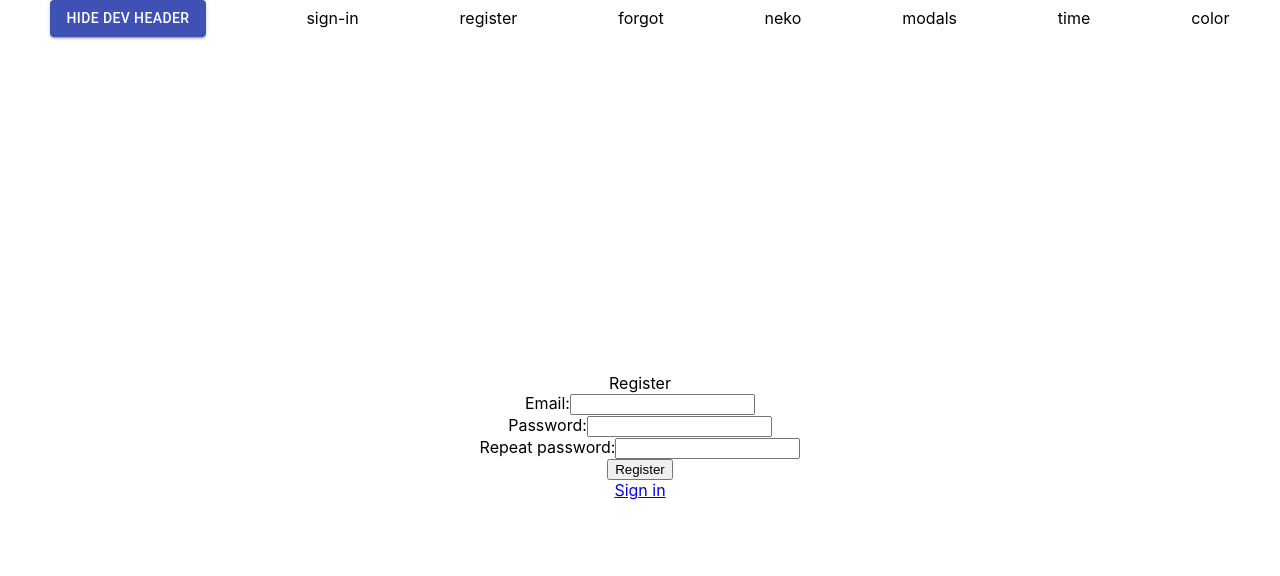
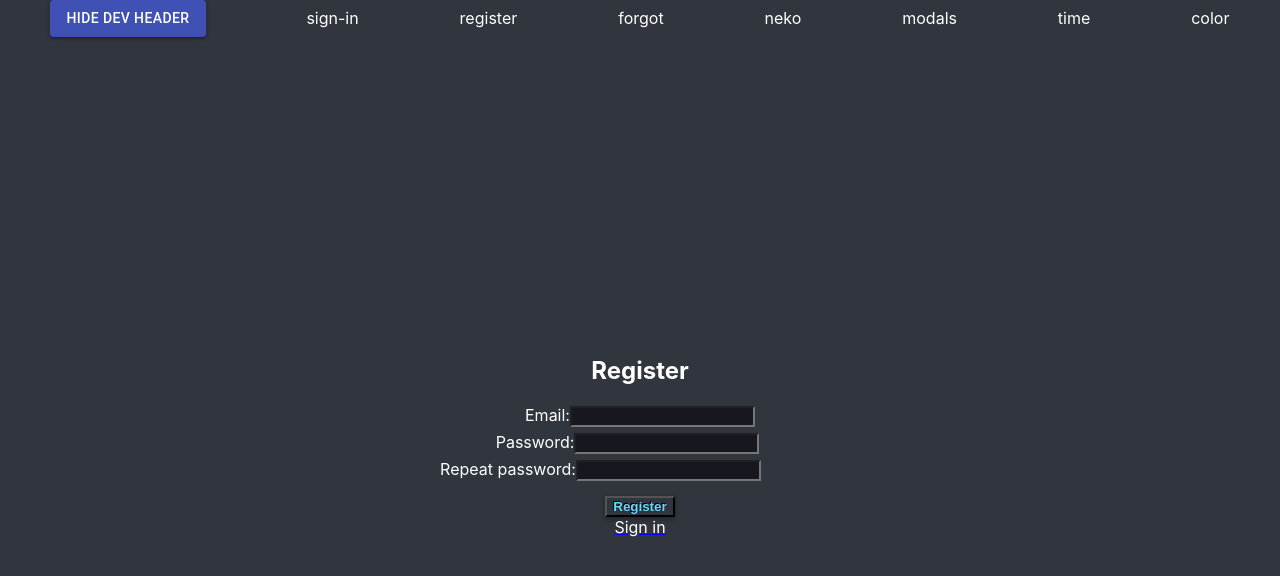
Before and after one commit to fitkovich1/boolean-modals, a React (Create React App) app: page /registration in a window 1280 px wide. Both pictures are taken after a click on the button "SHOW DEV HEADER". Shown: the top 576 px of the page. Built offline with nearby package versions, Linux system fonts and the light colour scheme.

Commit message:
css refactoring

```diff
--- a/src/Components/Color/Color.css
+++ b/src/Components/Color/Color.css
@@ -2,9 +2,25 @@
     display: flex;
     flex-direction: column;
     align-items: center;
+    background-color: #31353d;
+    width: 100%;
+    color: white;
 }
 .choseColor{
     margin-top: 10px;
     width: 100px;
     height: 100px;
 }
+.colorContainer button {
+    color: #61dafb;
+    font-weight: bold;
+    text-shadow: -1px -1px #000;
+    -webkit-user-select: none;
+    outline: none;
+    background-color: #20242b;
+    box-shadow: rgba(0, 0, 0, .3) 0 2px 5px;
+}
+.colorContainer input {
+    background-color: #17171f;
+    color: #61dafb;
+}
--- a/src/Components/Color/Color.tsx
+++ b/src/Components/Color/Color.tsx
@@ -24,7 +24,7 @@ const Color: React.FC = () => {
                         <button onClick={() => deleteInputElement(c.id)}>delete</button>
                     </div>)
             })}
-            <button onClick={addInputElement}>ADD</button>
+            <button onClick={addInputElement}>Add</button>
         </div>
     );
 };
--- a/src/Components/Color/useColorLogic.ts
+++ b/src/Components/Color/useColorLogic.ts
@@ -17,10 +17,11 @@ export const useColorLogic = () => {
             width: '400px',
             height: '100px',
             margin: '10px',
-            background: ''
+            background: '',
+            border: '1px solid white'
         }
     });
-    let [color, setColor] = useState('#333333');
+    let [color, setColor] = useState('#7FFF00');
     let [deg, setDeg] = useState('90');
     let [inputMass, setInputMass] = useState([
         {color: '#240000', value: -12, id: 0},
--- a/src/Components/Header/header.tsx
+++ b/src/Components/Header/header.tsx
@@ -7,17 +7,17 @@ const Header: React.FC = () => {
     let [showHeader, setShowHeader] = useState(false)
 
   return (
-    <div className="App">
+    <div className="App" style={{backgroundColor: '#31353d'}}>
         {showHeader?
         <div style = {{display: 'flex', justifyContent: 'space-around', alignItems: 'center'}}>
 <Button variant="contained" color="primary" onClick = {() =>setShowHeader(false)}>Hide dev header</Button>
-<NavLink style = {{textDecoration : 'none', color: 'black'}} to='/login'>sign-in</NavLink>
-<NavLink style = {{textDecoration : 'none', color: 'black'}} to='/registration'>register</NavLink>
-<NavLink style = {{textDecoration : 'none', color: 'black'}} to='/password_recover'>forgot</NavLink>
-<NavLink style = {{textDecoration : 'none', color: 'black'}} to='/profile'>neko</NavLink>
-<NavLink style = {{textDecoration : 'none', color: 'black'}} to='/modals'>modals</NavLink>
-<NavLink style = {{textDecoration : 'none', color: 'black'}} to='/time'>time</NavLink>
-<NavLink style = {{textDecoration : 'none', color: 'black'}} to='/color'>color</NavLink>
+<NavLink style = {{textDecoration : 'none', color: 'white'}} to='/login'>sign-in</NavLink>
+<NavLink style = {{textDecoration : 'none', color: 'white'}} to='/registration'>register</NavLink>
+<NavLink style = {{textDecoration : 'none', color: 'white'}} to='/password_recover'>forgot</NavLink>
+<NavLink style = {{textDecoration : 'none', color: 'white'}} to='/profile'>neko</NavLink>
+<NavLink style = {{textDecoration : 'none', color: 'white'}} to='/modals'>modals</NavLink>
+<NavLink style = {{textDecoration : 'none', color: 'white'}} to='/time'>time</NavLink>
+<NavLink style = {{textDecoration : 'none', color: 'white'}} to='/color'>color</NavLink>
         </div>:<Button variant="contained" color="primary" onClick = {() =>setShowHeader(true)}>Show dev header</Button>
     }
     </div>
--- a/src/Components/Login/Login.module.css
+++ b/src/Components/Login/Login.module.css
@@ -1,10 +1,34 @@
 .login {
-  display: flex;
-  flex-direction: column;
-  align-items: center;
-  justify-content: center;
+    display: flex;
+    flex-direction: column;
+    align-items: center;
+    justify-content: center;
+    background-color: #31353d;
+    width: 100%;
+    color: white;
 }
 
 .error {
-  color: red;
+    color: red;
 }
+
+.login button {
+    color: #61dafb;
+    font-weight: bold;
+    text-shadow: -1px -1px #000;
+    -webkit-user-select: none;
+    outline: none;
+    background-color: #20242b;
+    box-shadow: rgba(0, 0, 0, .3) 0 2px 5px;
+}
+.login input{
+  background-color: #17171f;
+  color: #61dafb;
+  margin-bottom: 5px;
+}
+.login span {
+    color: white;
+}
+.login .email {
+    padding-left: 27px;
+}
--- a/src/Components/Login/Login.tsx
+++ b/src/Components/Login/Login.tsx
@@ -1,7 +1,7 @@
 import React from 'react';
 import s from './Login.module.css';
 import {NavLink, Redirect} from "react-router-dom";
-import loading from '../Registration/svgImages/loading.svg';
+import loading from '../Registration/svgImages/loader.svg';
 import {useLoginLogic} from "./useLoginLogic";
 
 const Login: React.FC = () => {
@@ -16,15 +16,25 @@ const Login: React.FC = () => {
     }
     return (
         <div className={s.login}>
-            <span>sing in</span>
+            <h2>Sign in</h2>
             <span className={s.error}>{error}</span>
-            <input value={email} onChange={(e) => setLoginState(e.currentTarget.value)}/>
-            <input value={password} onChange={(e) => setPasswordState(e.target.value)} type={'password'}/>
-            <NavLink to={'/password_recover'}>Forgot password?</NavLink>
-            <input type={'checkbox'} placeholder={'Remember Me'} onChange={() => setValueState(!rememberMe)}
-                   checked={rememberMe}/>
-            <button onClick={sendData} disabled={isLoading}>Sing In</button>
-            <NavLink to={'/registration'}>Registration</NavLink>
+            <div className={s.email}>
+                <span>Email:</span>
+                <input value={email} onChange={(e) => setLoginState(e.currentTarget.value)}/>
+            </div>
+            <div>
+                <span>Password:</span>
+                <input value={password} onChange={(e) => setPasswordState(e.target.value)} type={'password'}/>
+            </div>
+
+
+            <NavLink to={'/password_recover'}><span>Forgot password?</span></NavLink>
+            <div className={s.rememberMe}>
+                <input type={'checkbox'} placeholder={'Remember Me'} onChange={() => setValueState(!rememberMe)} checked={rememberMe}/>
+                <span>Remember me</span>
+            </div>
+            <button onClick={sendData} disabled={isLoading}>Sign In</button>
+            {/*<NavLink to={'/registration'}><span>Registration</span></NavLink>*/}
             {isLoading &&
             <img src={loading}/>
             }
--- a/src/Components/PasswordRecovery/Password.module.css
+++ b/src/Components/PasswordRecovery/Password.module.css
@@ -3,8 +3,26 @@
   flex-direction: column;
   align-items: center;
   justify-content: center;
+  background-color: #31353d;
+  width: 100%;
+  color: white;
 }
 
 .error {
   color: red;
 }
+
+.recover button{
+  color: #61dafb;
+  font-weight: bold;
+  text-shadow: -1px -1px #000;
+  -webkit-user-select: none;
+  outline: none;
+  background-color: #20242b;
+  box-shadow: rgba(0, 0, 0, .3) 0 2px 5px;
+}
+.recover input{
+  background-color: #17171f;
+  color: #61dafb;
+  margin-bottom: 5px;
+}
--- a/src/Components/PasswordRecovery/PasswordRecover.tsx
+++ b/src/Components/PasswordRecovery/PasswordRecover.tsx
@@ -9,7 +9,7 @@ const PasswordRecover: React.FC = () => {
 
   return (
     <div className={s.recover}>
-        <div>Forgot password</div>
+        <h2>Forgot password?</h2>
         <input onChange = {sendEmailValue}></input>
         <button onClick = {sendRecoveryPassword}>Send request</button>
     </div>
--- a/src/Components/Profile/Profile.module.css
+++ b/src/Components/Profile/Profile.module.css
@@ -3,8 +3,19 @@
   flex-direction: column;
   align-items: center;
   justify-content: center;
+  background-color: #31353d;
+  width: 100%;
+  color: white;
 }
-
+.profile button{
+  color: #61dafb;
+  font-weight: bold;
+  text-shadow: -1px -1px #000;
+  -webkit-user-select: none;
+  outline: none;
+  background-color: #20242b;
+  box-shadow: rgba(0, 0, 0, .3) 0 2px 5px;
+}
 .error {
   color: red;
 }
--- a/src/Components/Registration/Registration.module.css
+++ b/src/Components/Registration/Registration.module.css
@@ -3,8 +3,43 @@
   flex-direction: column;
   align-items: center;
   justify-content: center;
+  background-color: #31353d;
+  width: 100%;
+  text-align: center;
+  color: white;
+}
+.registration .inputsItems{
+  display: flex;
+  flex-direction: column;
+  align-items: baseline;
 }
 
 .error {
   color: red;
 }
+
+.registration button{
+  color: #61dafb;
+  font-weight: bold;
+  text-shadow: -1px -1px #000;
+  -webkit-user-select: none;
+  outline: none;
+  background-color: #31353d;
+  box-shadow: rgba(0, 0, 0, .3) 0 2px 5px;
+}
+
+.registration input{
+  background-color: #17171f;
+  color: #61dafb;
+  margin-bottom: 5px;
+}
+.registration span{
+  color: white;
+}
+.registration .password{
+  padding-right: 25px;
+}
+.registration .repeatPassword{
+  padding-right: 79px;
+  padding-bottom: 10px;
+}
--- a/src/Components/Registration/Registration.tsx
+++ b/src/Components/Registration/Registration.tsx
@@ -1,7 +1,7 @@
 import React from 'react';
 import s from '../Registration/Registration.module.css';
 import {NavLink, Redirect} from "react-router-dom";
-import loading from "../Registration/svgImages/loading.svg";
+import loading from "../Registration/svgImages/loader.svg";
 import {useRegistrationLogic} from "./useRegistrationLogic";
 
 
@@ -14,16 +14,16 @@ const Registration: React.FC = () => {
 
     return (
         <div className={s.registration}>
-            <span>Register</span>
-            <div>
+            <h2>Register</h2>
+                <div className={s.email}>
                     <span>Email:</span>
                     <input type="text" onChange={onSetEmail}/>
                 </div>
-            <div>
-                <span>Password:</span>
+                <div className={s.password}>
+                    <span >Password:</span>
                     <input type="password" onChange={onSetPassword}/>
                 </div>
-            <div>
+                <div className={s.repeatPassword}>
                     <span>Repeat password:</span>
                     <input type="password" onChange={onSetRepeatPassword}/>
                 </div>
@@ -32,7 +32,7 @@ const Registration: React.FC = () => {
             <span><img src={loading} alt=""/></span>
             }
             <button onClick={onRegisterClick} disabled={isLoading}>Register</button>
-            <NavLink to='/login'>Sign in</NavLink>
+            <NavLink to='/login'><span>Sign in</span></NavLink>
         </div>
     );
 };
```
Also changed, not shown: src/Components/Registration/svgImages/loading.svg (deleted). Lines whose indentation alone changed are shown as unchanged.
